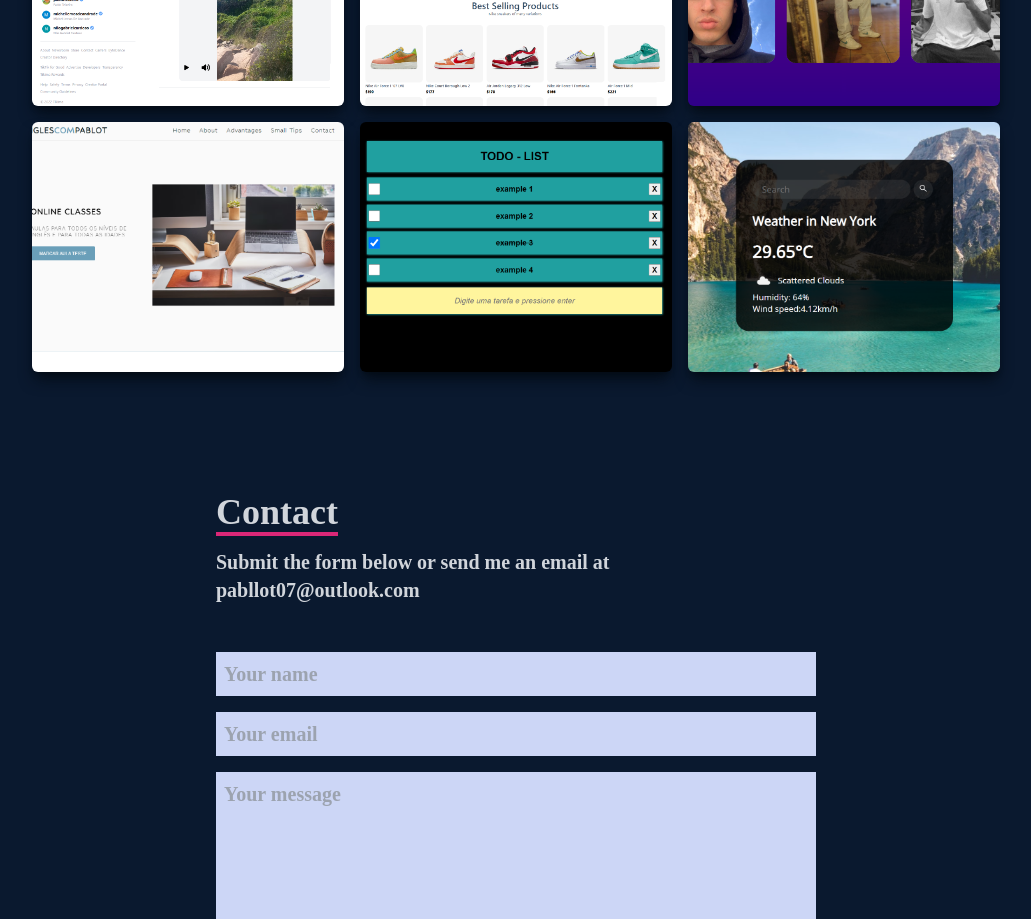
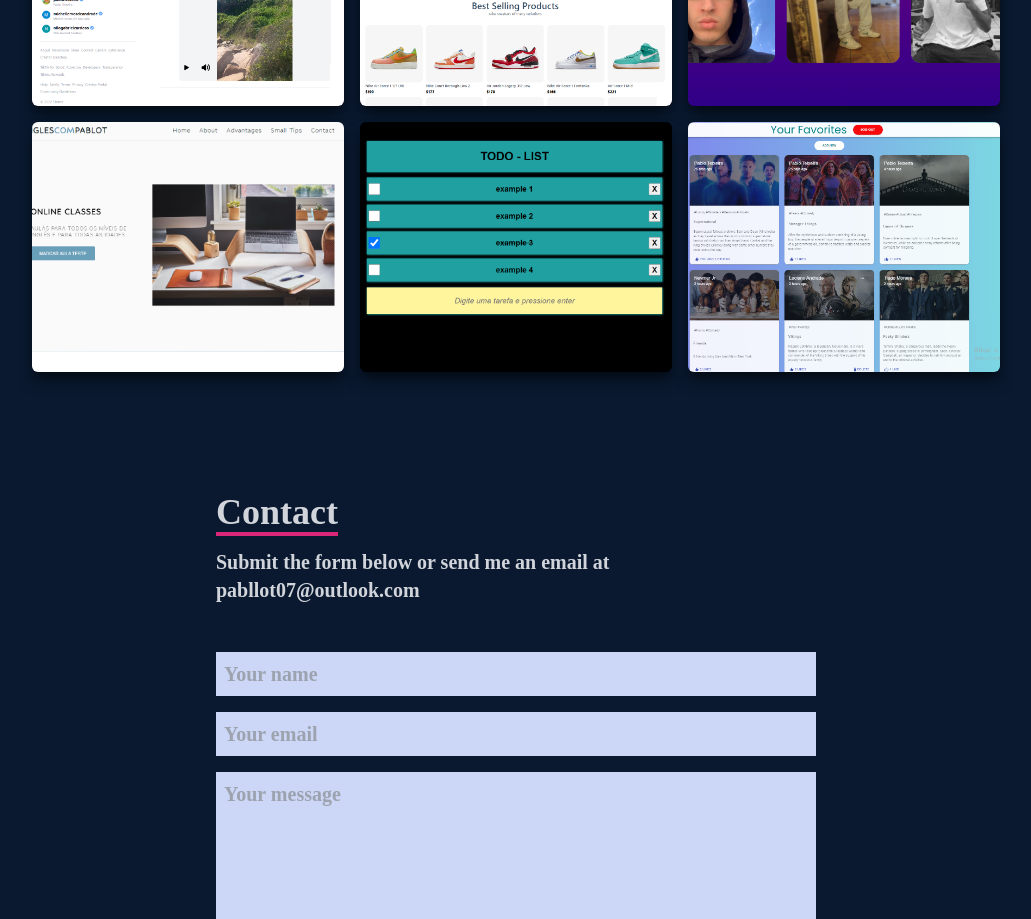
Before and after one commit to pabllot/portfolio, a React (Create React App) app: page / in a window 1280 px wide. Shown: the part 2760-3679 px from the top of the page, without its empty margins (124-1155 px from the left). Built offline with nearby package versions, Linux system fonts and the light colour scheme.

Commit message:
img series

```diff
--- a/src/components/Work.jsx
+++ b/src/components/Work.jsx
@@ -4,7 +4,7 @@ import ecommerce from '../assets/ecommerce.png'
 import chores from '../assets/chores.png'
 import pablot from '../assets/pablot.png'
 import todo from '../assets/todo.png'
-import weather from '../assets/weather.png'
+import series from '../assets/series.png'
 
 
 const Work = () => {
@@ -105,7 +105,7 @@ const Work = () => {
                         </div>
                     </div>
                 </div>
-                <div style={{backgroundImage: `url(${weather})`}} className='shadow-lg shadow-[#040c16] group container rounded-md flex justify-center items-center mx-auto content-div'>
+                <div style={{backgroundImage: `url(${series})`}} className='shadow-lg shadow-[#040c16] group container rounded-md flex justify-center items-center mx-auto content-div'>
 
                     {/* Hover Effects */}
                     <div className='opacity-0 group-hover:opacity-100'>
```
Also changed, not shown: src/assets/series.png (added).
